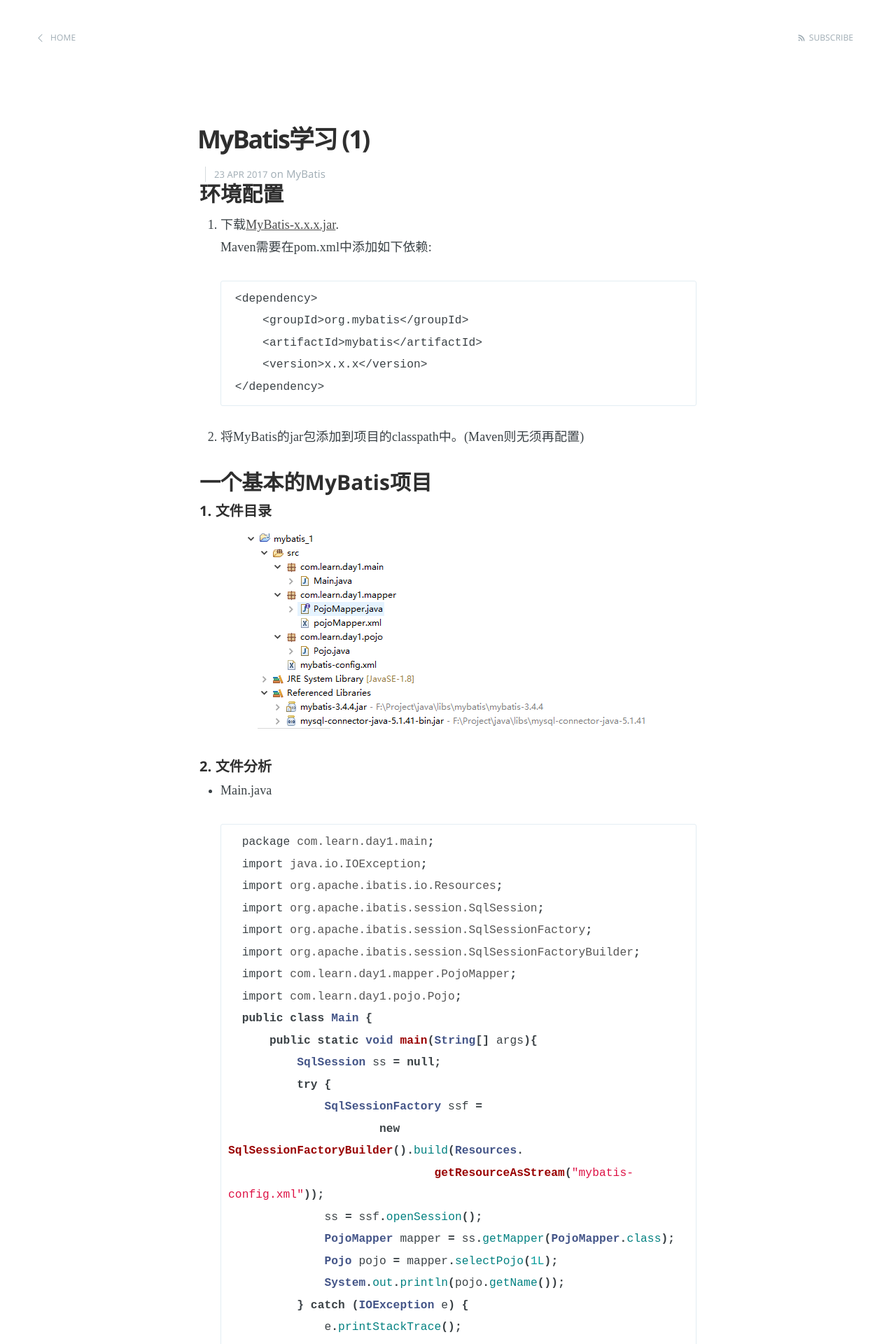
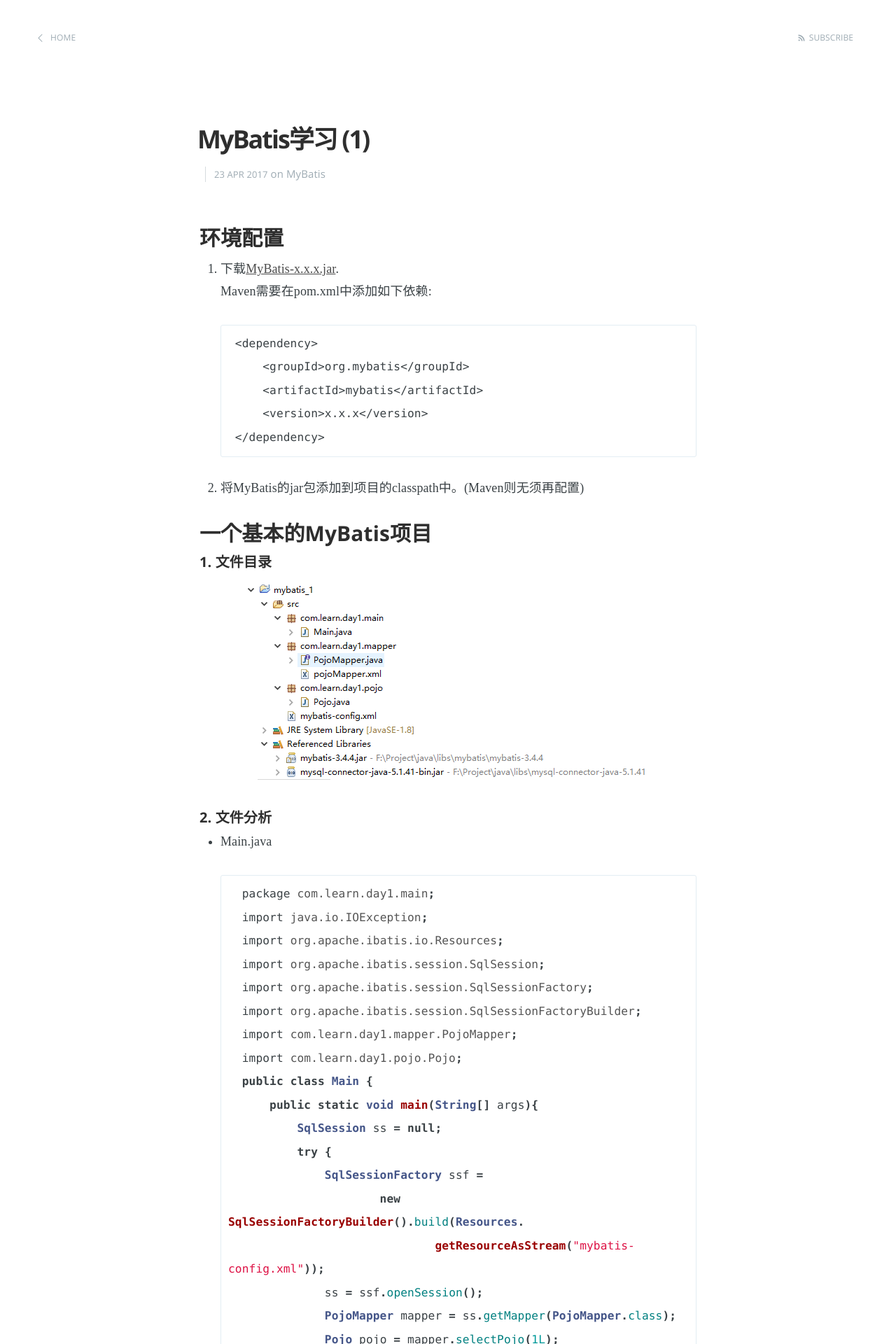
Before and after one commit to sssssseven/sssssseven.github.io, a Jekyll site: the page built from _posts/2017-04-23-MyBatis.markdown, in a window 1280 px wide. Shown: the top 1920 px of the page at 70% size. Built offline with Jekyll 4.4.1, drawn with Linux system fonts in a browser that asks for light colours.

Commit message:
somethin

```diff
--- a/_posts/2017-04-23-MyBatis.markdown
+++ b/_posts/2017-04-23-MyBatis.markdown
@@ -6,7 +6,7 @@
 imgpath: /assets/images/mybatis/learn-day1/
 ---
 
-
+<br>
 ### 环境配置
 1. 下载[MyBatis-x.x.x.jar](https://github.com/mybatis/mybatis-3/releases).
 	Maven需要在pom.xml中添加如下依赖:
--- a/assets/css/screen.css
+++ b/assets/css/screen.css
@@ -296,13 +296,16 @@
     -moz-box-sizing: border-box;
     box-sizing: border-box;
     margin: 1.75em 0 1.75em -2.2em;
-    padding: 0 0 0 1.75em;
-    border-left: #4A4A4A 0.4em solid;
+    /*padding: 0 0 0 1.75em;*/
+    /*border-left: #4A4A4A 0.4em solid;*/
+    border-left: 4px solid #DDD;
+    padding: 0 15px;
+    color: #777;
 }
 
 blockquote p {
     margin: 0.8em 0;
-    font-style: italic;
+    /*font-style: italic;*/
 }
 
 blockquote small {
@@ -326,7 +329,7 @@
 
 code, tt {
     padding: 1px 3px;
-    font-family: Inconsolata, monospace, sans-serif;
+    font-family: Consolas;
     font-size: 0.85em;
     white-space: pre-wrap;
     border: #E3EDF3 1px solid;
```
